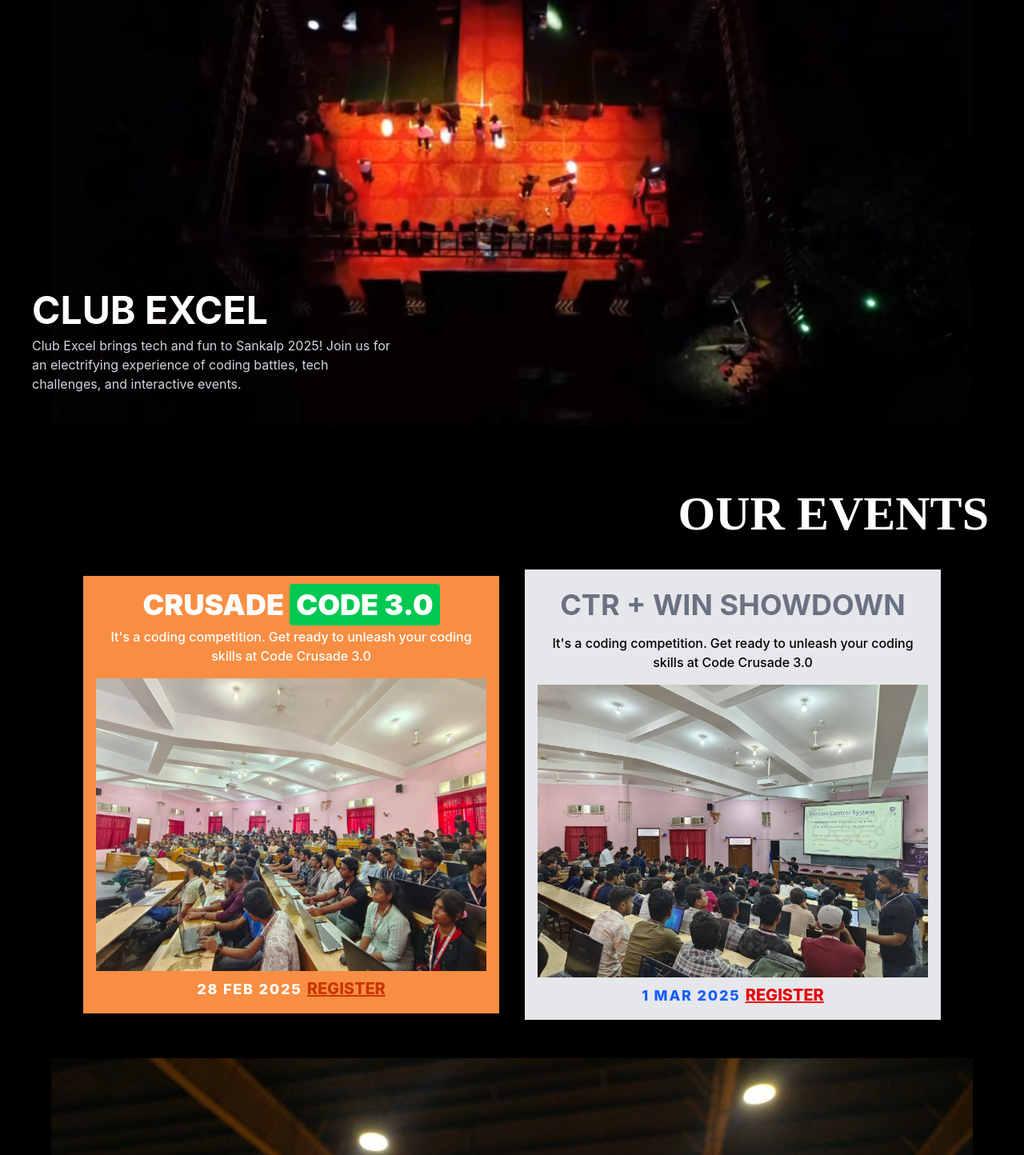
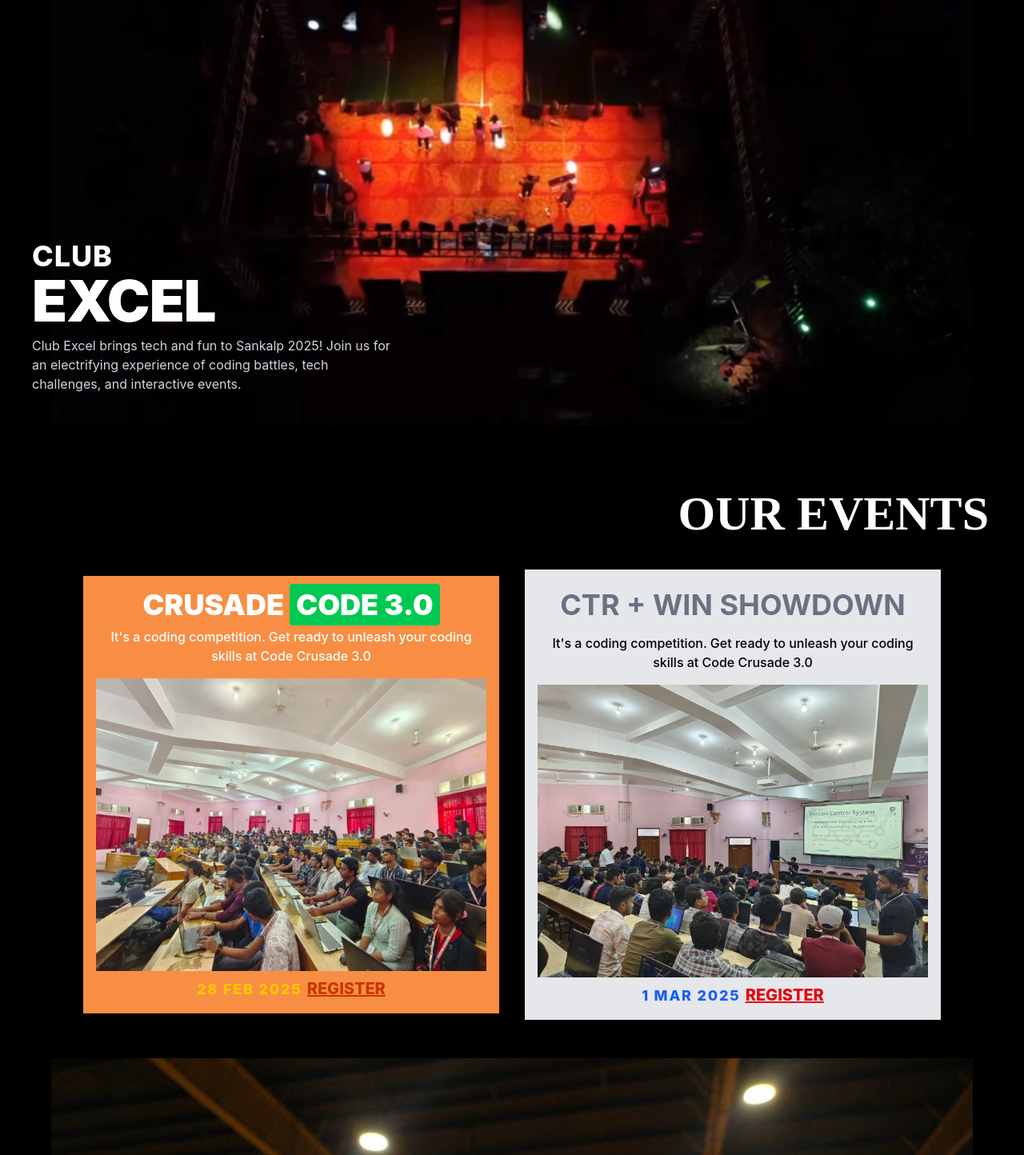
Before and after one commit to Ren1sha/Sankalp, a React (Vite) app: page / in a window 1280 px wide. Shown: the part 1509-2953 px from the top of the page at 80% size. Built offline with nearby package versions, Linux system fonts and the light colour scheme.

Commit message:
Update Sankalp2025.jsx

```diff
--- a/src/Sankalp2025.jsx
+++ b/src/Sankalp2025.jsx
@@ -114,9 +114,21 @@ const Sankalp2025 = () => {
 
         <img src="/components/bgimage.png" alt="Event Highlight" className="w-full max-w-6xl" />
         <div className="absolute bottom-6 left-6 text-white md:bottom-10 md:left-10">
-          <h2 className="text-3xl font-bold md:text-5xl">
-            CLUB <span className="text-white">EXCEL</span>
-          </h2>
+          <motion.div
+  className="text-left font-extrabold leading-none"
+  initial={{ opacity: 0, y: 20 }}
+  animate={{ opacity: 1, y: 0 }}
+  transition={{ duration: 0.6 }}
+>
+  <span className="block text-white text-3xl md:text-4xl tracking-wide">
+    CLUB
+  </span>
+  <span className="block text-white text-6xl md:text-7xl font-black" style={{ letterSpacing: "-1px" }}>
+    EXCEL
+  </span>
+</motion.div>
+
+
           <p className="mt-2 max-w-md text-sm text-gray-300 md:text-base">
             Club Excel brings tech and fun to Sankalp 2025! Join us for an electrifying experience of coding battles, tech challenges, and interactive events.
           </p>
@@ -146,7 +158,7 @@ const Sankalp2025 = () => {
               <p className="mt-2 text-sm md:text-base">It's a coding competition. Get ready to unleash your coding skills at Code Crusade 3.0</p>
               <img src="/components/students.png" alt="Event 1" className="mt-4 w-full" />
               <p className="text-sm mt-2 font-extrabold text-white">
-                <span className="text-lg text-grey-400 tracking-widest">28 FEB 2025</span> &nbsp;
+                <span className="text-lg text-yellow-400 tracking-widest">28 FEB 2025</span> &nbsp;
                 <span className="text-xl font-extrabold text-orange-700 underline hover:text-orange-400 transition duration-300">
                   REGISTER
                 </span>
```
